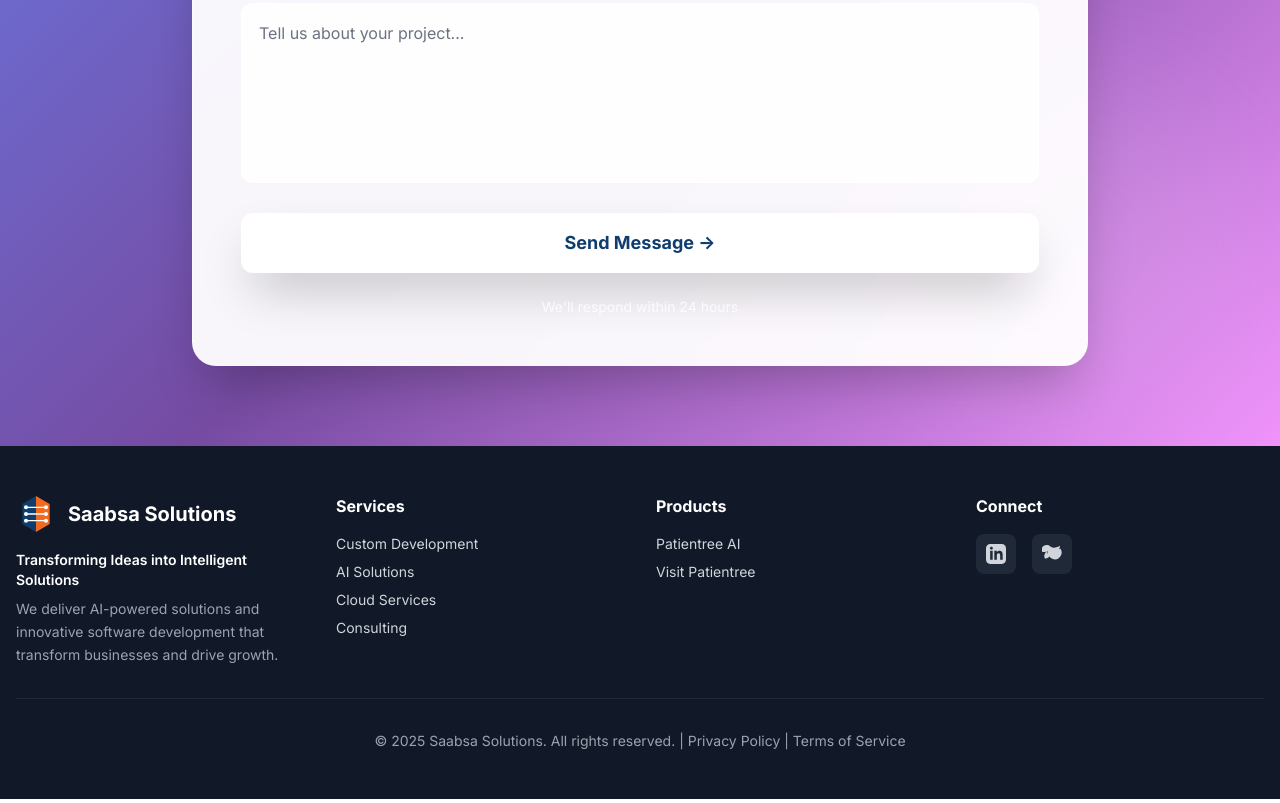
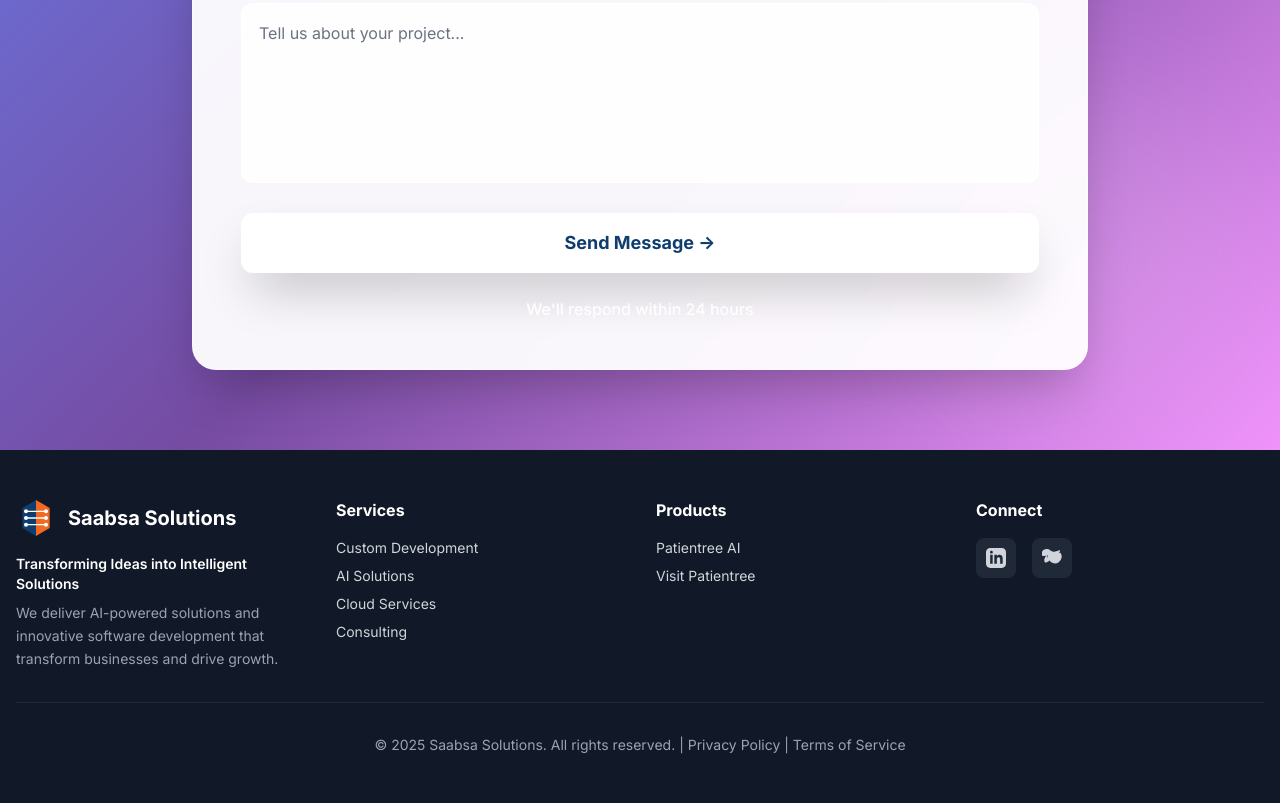
Before and after one commit to ashfaqonai/saabsa, a plain HTML site: page index.html in a window 1280 px wide. Shown: the part 4482-5285 px from the top of the page. Drawn offline with nearby package versions, Linux system fonts and the light colour scheme.

Commit message:
Update index.html for improved text styling and visibility
- Changed paragraph text size to 'base' and font weight to 'medium' for better readability.
- Increased text opacity for enhanced visibility against the background.

```diff
--- a/index.html
+++ b/index.html
@@ -686,7 +686,7 @@
                 >
                     Send Message →
                 </button>
-                <p class="text-center mt-6 text-sm opacity-80">
+                <p class="text-center mt-6 text-base font-medium text-white opacity-95">
                     We'll respond within 24 hours
                 </p>
             </form>
```
